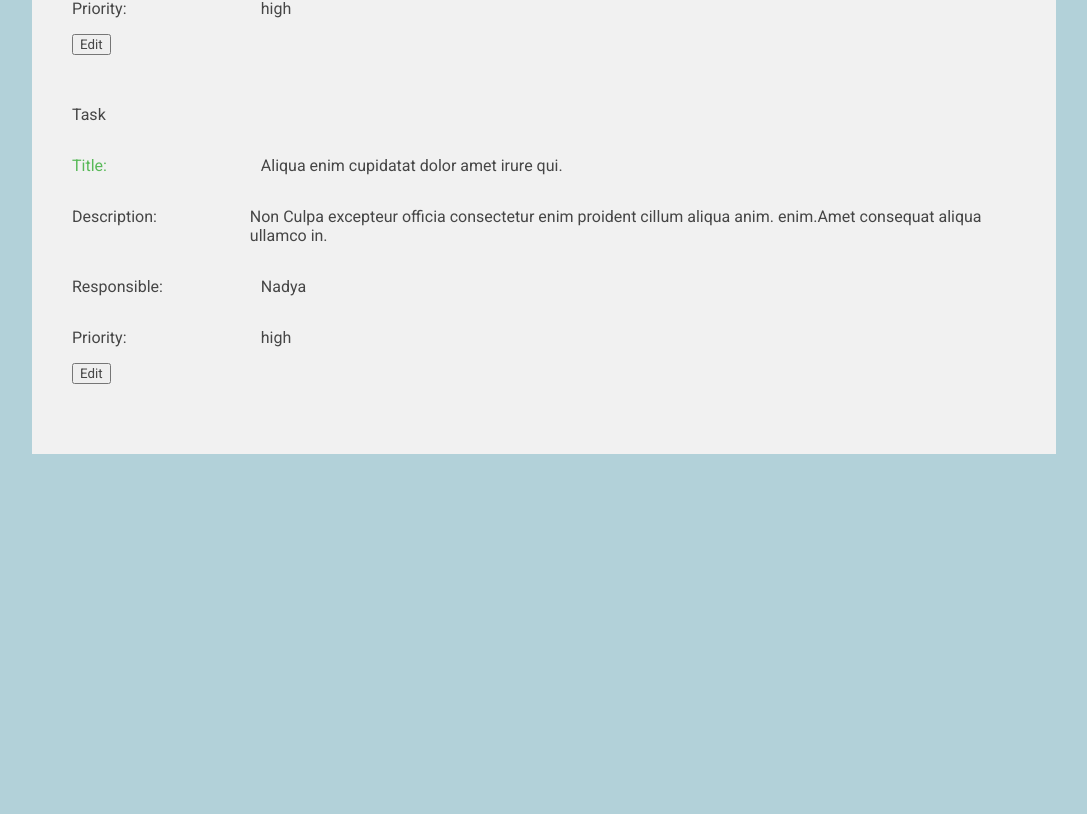
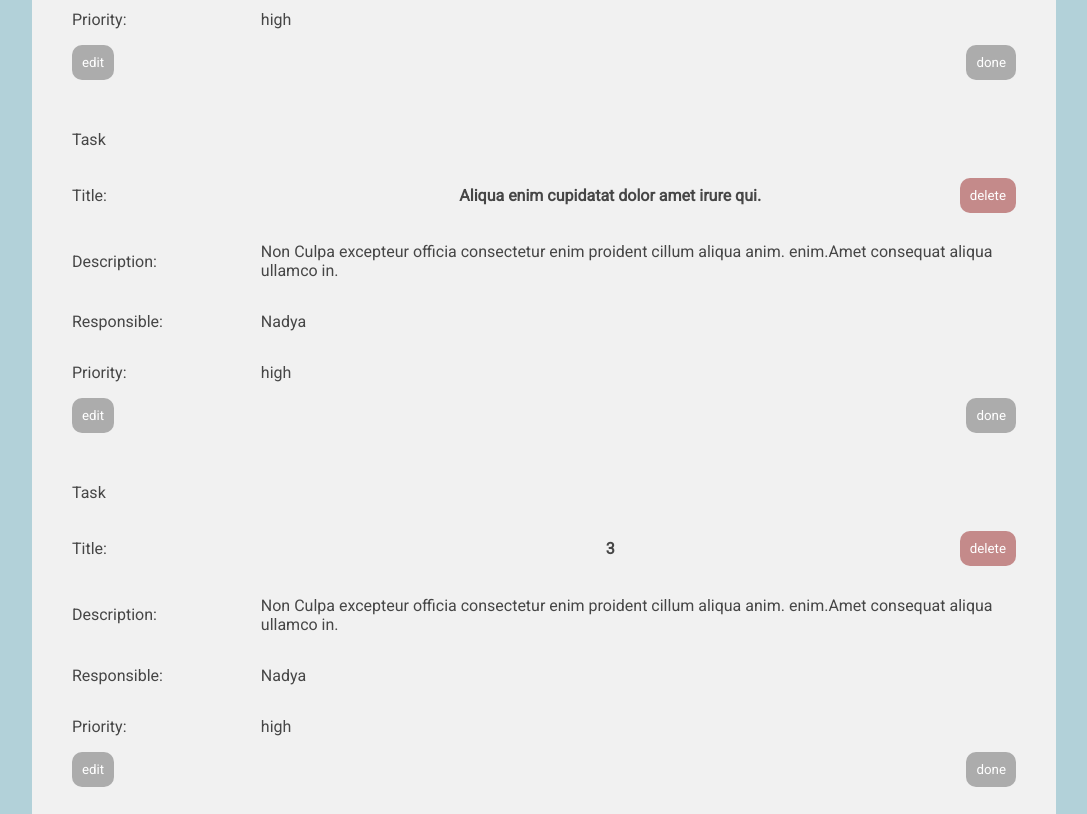
Before and after one commit to blazerius54/allmax-test, a React app: page / in a window 1280 px wide. Shown: the part 346-1160 px from the top of the page, without its empty margins (96-1183 px from the left). Before the commit the page ends 800 px from the top, so only its background shows below. Built offline with nearby package versions, Linux system fonts and the light colour scheme.

Commit message:
new action, reducer

```diff
--- a/src/actions/index.js
+++ b/src/actions/index.js
@@ -1,4 +1,4 @@
-import { EDIT_TODO } from '../consts';
+import { EDIT_TODO, SET_TODO_DONE } from '../consts';
 
 export const editTodo = (newTodo, index) => {
     const action = {
@@ -6,6 +6,15 @@ export const editTodo = (newTodo, index) => {
         newTodo,
         index
     }
+    // console.log(action)
+    return action
+}
+
+export const setTodoDone = (index) => {
+    const action = {
+        type: SET_TODO_DONE,
+        index
+    }
     console.log(action)
     return action
 }
--- a/src/components/Single-task.jsx
+++ b/src/components/Single-task.jsx
@@ -46,7 +46,7 @@ class SingleTask extends Component {
                     !isEditing ?
                         <div className='single-task-div'>
                             <div className='task-section'>
-                                <p className={done?'nice':null}>Title: </p> <p>{title}</p>
+                                <p>Title: </p> <h4 className={done?'nice':null}>{title}</h4><button className='delete-btn'>delete</button>
                             </div>
                             <div className='task-section'>
                                 <p>Description: </p> <p>{description}</p>
@@ -57,7 +57,11 @@ class SingleTask extends Component {
                             <div className='task-section'>
                                 <p>Priority: </p> <p>{priority}</p>
                             </div>
-                            <button onClick={()=>this.setState({isEditing: true})}>Edit</button>
+                            <div className='task-section'>
+                                <button onClick={()=>this.setState({isEditing: true})}>edit</button>
+                                <button onClick={()=>this.props.setTodoDone(this.props.index)}>done</button>
+                            </div>
+
                         </div> :
                         <form onSubmit={(e)=>{this.handleSubmit(e)}}>
                             <div className='single-task-form'>
@@ -90,7 +94,7 @@ class SingleTask extends Component {
                                 </div>
 
                             </div>
-                            <button type='submit'>Save</button>
+                            <button type='submit' className='save-btn'>save</button>
                         </form>
                 }
             </div>
--- a/src/components/Tasks.jsx
+++ b/src/components/Tasks.jsx
@@ -1,8 +1,8 @@
 import React, { Component } from 'react';
 import { connect } from 'react-redux';
 import SingleTask from './Single-task';
-import { editTodo } from '../actions';
 import { bindActionCreators } from 'redux';
+import { editTodo, setTodoDone } from '../actions';
 
 const Tasks = (props) => {
     return (
@@ -10,7 +10,7 @@ const Tasks = (props) => {
         <p>Todos:</p>
         {
             props.tasks.map((item, index)=>{
-                return <SingleTask key={index} item={item} index={index} editTodo={props.editTodo}/>
+                return <SingleTask key={index} item={item} index={index} editTodo={props.editTodo} setTodoDone={props.setTodoDone}/>
             })
         }
       </div>
@@ -24,7 +24,7 @@ function mapStateToProps (state) {
 }
 
 function mapDispatchToProps (dispatch) {
-    return bindActionCreators({ editTodo }, dispatch)
+    return bindActionCreators({ editTodo, setTodoDone }, dispatch)
 }
 
 export default connect(mapStateToProps, mapDispatchToProps)(Tasks);
--- a/src/consts/index.js
+++ b/src/consts/index.js
@@ -1 +1,2 @@
 export const EDIT_TODO = 'EDIT_TODO';
+export const SET_TODO_DONE = 'SET_TODO_DONE';
--- a/src/data/index.js
+++ b/src/data/index.js
@@ -11,7 +11,21 @@ let todos = [
         description: 'Non Culpa excepteur officia consectetur enim proident cillum aliqua anim. enim.Amet consequat aliqua ullamco in.',
         responsible: 'Nadya',
         priority: 'high',
-        done: true
+        done: false
+    },
+    {
+        title: '3',
+        description: 'Non Culpa excepteur officia consectetur enim proident cillum aliqua anim. enim.Amet consequat aliqua ullamco in.',
+        responsible: 'Nadya',
+        priority: 'high',
+        done: false
+    },
+    {
+        title: '4',
+        description: 'Non Culpa excepteur officia consectetur enim proident cillum aliqua anim. enim.Amet consequat aliqua ullamco in.',
+        responsible: 'Nadya',
+        priority: 'high',
+        done: false
     },
 ]
 
--- a/src/reducers/index.js
+++ b/src/reducers/index.js
@@ -1,4 +1,4 @@
-import { EDIT_TODO } from '../consts';
+import { EDIT_TODO, SET_TODO_DONE } from '../consts';
 
 export function reducer(state = [], action) {
     // console.log(state)
@@ -17,6 +17,16 @@ export function reducer(state = [], action) {
                 ...state.slice(action.index + 1)
             ]
         }
+        case SET_TODO_DONE: {
+            return [
+                ...state.slice(0, action.index),
+                state[action.index] = {
+                    ...state[action.index],
+                    done: true
+                },
+                ...state.slice(action.index + 1)
+            ]
+        }
         default: return state;
     }
 }
--- a/src/styles/_all.scss
+++ b/src/styles/_all.scss
@@ -12,6 +12,19 @@ body {
     background-color: $body-bg-color;
 }
 
+button:focus, input:focus, textarea:focus, select:focus {
+    outline:0;
+}
+
+
+button {
+    padding: 10px;
+    background-color: lighten($font-color, 40%);
+    color: white;
+    border: none;
+    border-radius: 10px;
+  }
+
 .nice {
     color: $nice-color;
 }
--- a/src/styles/_app.scss
+++ b/src/styles/_app.scss
@@ -3,7 +3,7 @@
     margin: 0 auto;
     display: flex;
     justify-content: center;
-    height: 100vh;
+    min-height: 100vh;
     background-color: $wrapper-bg-color;
     padding-top: 50px;
 
--- a/src/styles/_single-task.scss
+++ b/src/styles/_single-task.scss
@@ -4,14 +4,17 @@
     .single-task-form {
         display: flex;
         flex-direction: column;
+        margin-top: 30px;
 
         input, textarea {
-            margin-bottom: 10px;
+            // margin-bottom: 10px;
         }
 
         .form-section {
             display: flex;
             justify-content: space-between;
+            // align-items: center;
+            margin-bottom: 14px;
           }
 
           .form-section * {
@@ -32,6 +35,8 @@
             border-bottom: 2px solid gray;
             transition: border-bottom 500ms linear;
             background-color: #F0F0F0;
+            // margin-top: 25px;
+
           }
 
           .form-section textarea {
@@ -47,13 +52,21 @@
     }
 
     .single-task-div {
-        // flex-direction: column;
-        // justify-content: space-between;
+
         .task-section {
             display: flex;
-            // justify-content: space-around;
+            align-items: center;
+            justify-content: space-between;
             p:first-of-type {
                 flex-basis: 20%;
+            }
+
+            p:nth-of-type(2) {
+                flex-basis: 80%;
+            }
+
+            .delete-btn {
+                background-color: $danger-color;
             }
         }
     }
--- a/src/styles/utilities/variables.scss
+++ b/src/styles/utilities/variables.scss
@@ -1,7 +1,8 @@
 @import url('https://fonts.googleapis.com/css?family=Roboto');
 
 $main-font: 'Roboto', sans-serif;
-$font-color: rgb(70, 70, 70);
+$font-color: rgba(70, 70, 70, 1);
 $nice-color: rgb(88, 185, 88);
+$danger-color:rgba(138, 6, 6, 0.438);
 $body-bg-color: rgba(146, 190, 201, 0.699);
 $wrapper-bg-color: rgb(241, 241, 241);
```
